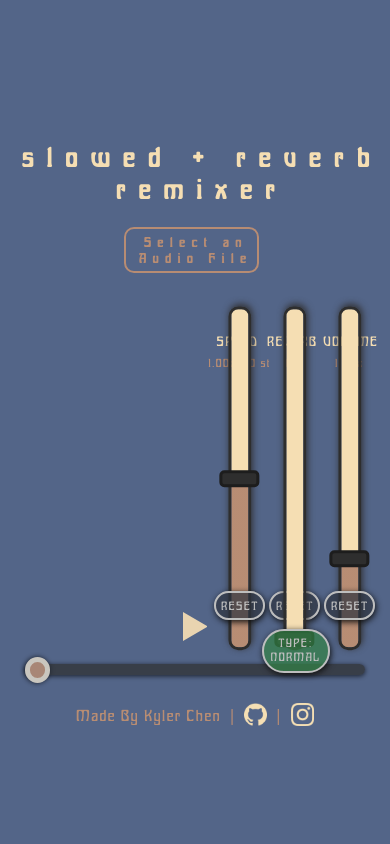
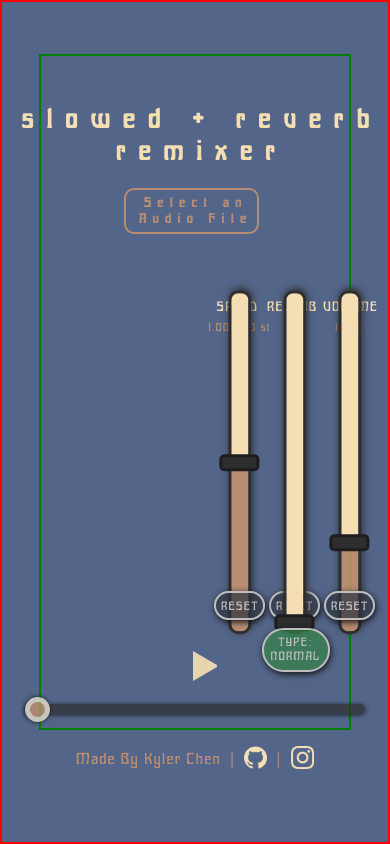
Before and after one commit to kylerc405/slowed-and-reverb, a Flask app: page / in a window 390 px wide. Run offline with Flask 3, Linux system fonts and the light colour scheme.

Commit message:
heightstuff

```diff
--- a/static/styles.css
+++ b/static/styles.css
@@ -23,11 +23,6 @@ body {
   align-items: center;
   height: 100vh;
   width: 100vw;
-}
-
-html, body {
-  height: 100%;
-  overflow: hidden;
 }
 
 .content {
@@ -386,7 +381,6 @@ html, body {
 }
 
 .playpause {
-  position: absolute;
   left: 0;
   right: 1.2em;
   display: flex;
@@ -600,7 +594,8 @@ footer a {
   html {
     height: 100%;
     width: 100%;
-    overflow: auto;
+    overflow: hidden;
+    overflow-x: hidden;
   }
   body {
     display: flex;
@@ -610,16 +605,28 @@ footer a {
     align-items: center;
     align-content: center;
     align-self: center;
+    height: 100%;
+    width: 100%;
     overflow: auto;
+    margin: 0;
+    padding: 0;
+    overflow: hidden;
+    overflow-x: hidden;
+    border: 2px solid red;
   }
   .content, .content.uploaded {
     margin: 0;
-    height: 70%;
+    padding: 0;
+    height: 80%;
+    border: 2px solid green;
     display: flex;
     flex-direction: column;
     justify-content: center;
     justify-items: center;
     justify-self: center;
+    align-items: center;
+    align-content: center;
+    align-self: center;
   }
   .content h1 {
     font-size: 7vw;
--- a/static/styles.scss
+++ b/static/styles.scss
@@ -38,9 +38,9 @@ body {
     height: 100vh;
     width: 100vw;
 }
-html, body {height: 100%;
-    overflow: hidden
-    }
+// html, body {height: 100%;
+//     overflow: hidden
+//     }
 .content {
     margin: 0;
     padding: 0;
@@ -576,7 +576,7 @@ html, body {height: 100%;
 
 .playpause {
     // border: 1px solid white;
-    position: absolute;
+    // position: absolute;
     left: 0;
     right: 1.2em;
     display: flex;
@@ -827,12 +827,14 @@ footer a {
 }
 
 @media only screen and (max-width: 700px) and (orientation: portrait) {
+
     html {
         height: 100%;
         width: 100%;
         // margin: 0;
         // padding: 0;
-        overflow: auto;
+        overflow:hidden;
+        overflow-x: hidden;
     }
     body {
         // width: 50%;
@@ -843,20 +845,25 @@ footer a {
         align-items: center;
         align-content: center;
         align-self: center;
-        // height: 80%;
-        // width: 100%;
+        height: 100%;
+        width: 100%;
         // padding: 3em 3em 3em 3em;
         // padding: 10%;
         // margin-top: 5em;
         overflow: auto;
+        margin: 0;
+        padding: 0;
+        overflow:hidden;
+        overflow-x: hidden;
+        border: 2px solid red;
     }
 
     .content, .content.uploaded {
         margin: 0;
-
-        height: 70%;
+        padding: 0;
+        height: 80%;
         // width: 80%;
-        // border: 2px solid green;
+        border: 2px solid green;
         // display: block;
         // display:grid;
         display: flex;
@@ -864,7 +871,9 @@ footer a {
         justify-content: center;
         justify-items: center;
         justify-self: center;
-
+        align-items: center;
+        align-content: center;
+        align-self: center;
     }
 
     .content h1 {
--- a/templates/index.html
+++ b/templates/index.html
@@ -1,6 +1,8 @@
 {% extends 'base.html' %}
 {% block head %}
 <title>slowed + reverb remixer</title>
+<meta name="viewport" content="width=device-width, initial-scale=1.0">
+
 
 {% endblock %}
 
```
Also changed, not shown: 1 other file.
